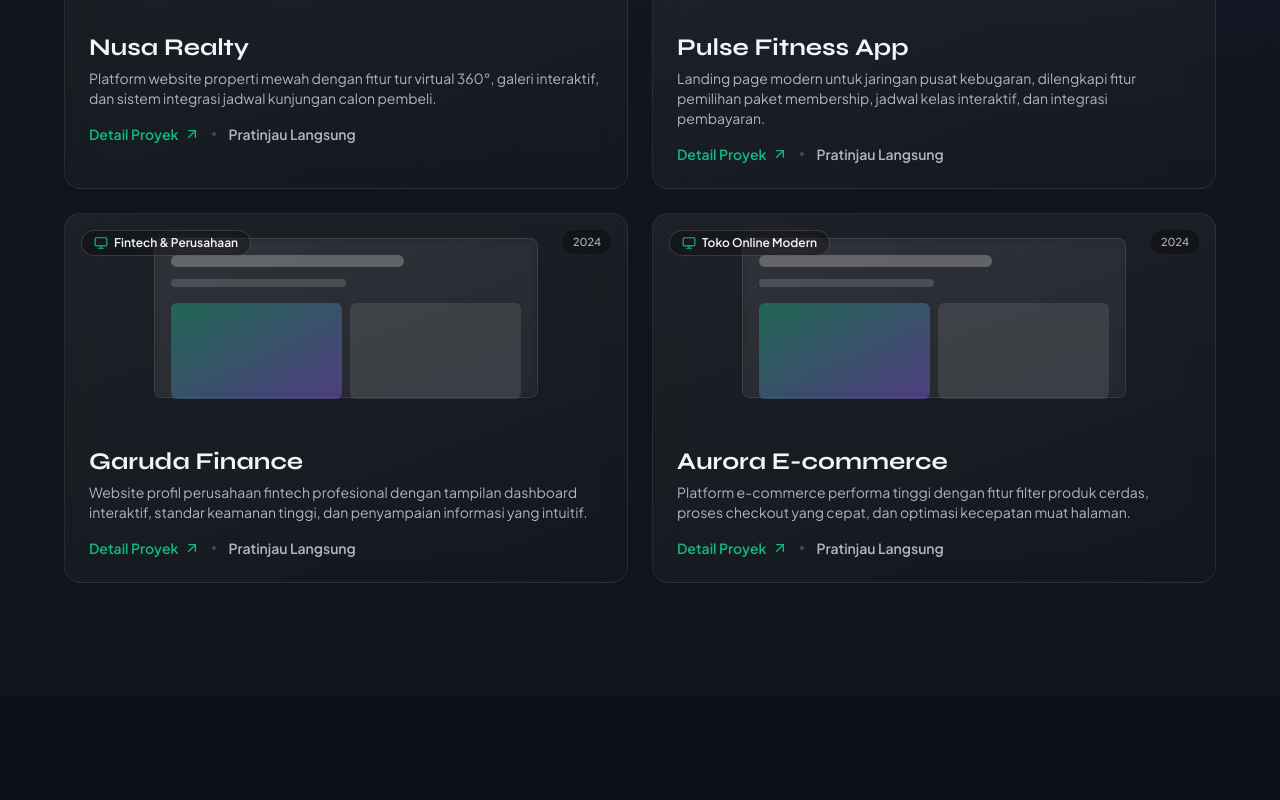
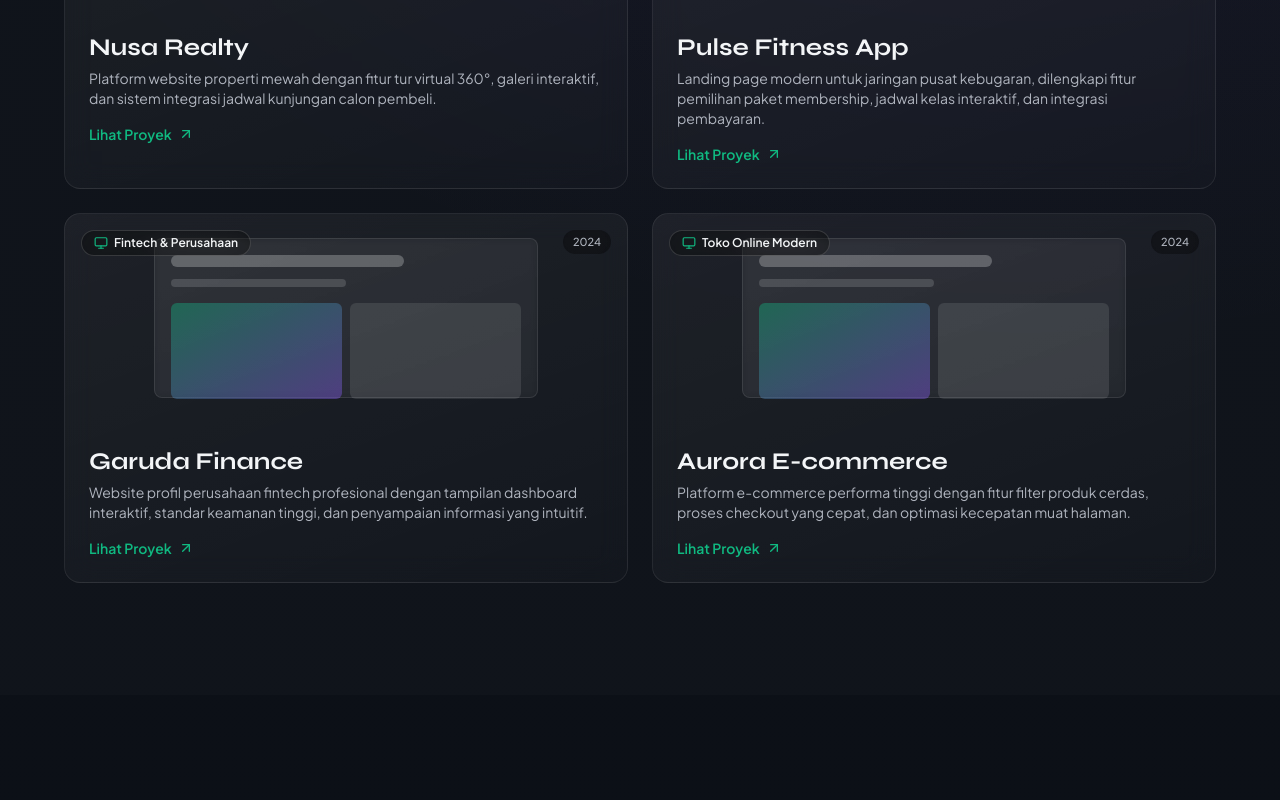
Before and after one commit to acoe018203-ui/webcraft-studio, a Next.js app: page / in a window 1280 px wide. Shown: the part 2420-3220 px from the top of the page. Built offline with nearby package versions, Linux system fonts and the light colour scheme.

Commit message:
Fix: hapus tombol link ganda pada portofolio

```diff
--- a/components/Portfolio.tsx
+++ b/components/Portfolio.tsx
@@ -78,19 +78,14 @@ export default function Portfolio() {
                   </div>
                 </div>
 
-                <div className="flex items-center gap-3">
+                <div className="flex items-center">
                   <a
                     href={project.liveUrl}
+                    target="_blank"
+                    rel="noopener noreferrer"
                     className="inline-flex items-center gap-1.5 text-sm font-semibold text-emerald transition-colors hover:text-violet"
                   >
-                    Detail Proyek <ArrowUpRight className="h-4 w-4" />
-                  </a>
-                  <span className="h-1 w-1 rounded-full bg-white/20" />
-                  <a
-                    href={project.liveUrl}
-                    className="inline-flex items-center gap-1.5 text-sm font-semibold text-muted-foreground transition-colors hover:text-foreground"
-                  >
-                    Pratinjau Langsung
+                    Lihat Proyek <ArrowUpRight className="h-4 w-4" />
                   </a>
                 </div>
               </div>
--- a/components/Testimonials.tsx
+++ b/components/Testimonials.tsx
@@ -61,9 +61,7 @@ export default function Testimonials() {
                 </span>
                 <div>
                   <div className="font-semibold">{t.name}</div>
-                  <div className="text-sm text-muted-foreground">
-                    {t.role} · {t.company}
-                  </div>
+                  <div className="text-sm text-muted-foreground">{t.company}</div>
                 </div>
               </figcaption>
             </motion.figure>
--- a/lib/data-social.ts
+++ b/lib/data-social.ts
@@ -84,7 +84,6 @@ export const plans: Plan[] = [
 export interface Testimonial {
   quote: string;
   name: string;
-  role: string;
   company: string;
   avatar: string;
 }
@@ -94,7 +93,6 @@ export const testimonials: Testimonial[] = [
     quote:
       "Desain website sangat bersih dan sesuai standar brand kami. Proses pengerjaan tepat waktu dan tim sangat komunikatif.",
     name: "Hendra Wijaya",
-    role: "Founder",
     company: "Nusa Realty",
     avatar: "HW",
   },
@@ -102,7 +100,6 @@ export const testimonials: Testimonial[] = [
     quote:
       "Kecepatan muat halaman dan alur pemesanan di website baru kami meningkat pesat. Pengunjung merasa jauh lebih nyaman.",
     name: "Maya Putri",
-    role: "Marketing Lead",
     company: "Pulse Fitness",
     avatar: "MP",
   },
@@ -110,7 +107,6 @@ export const testimonials: Testimonial[] = [
     quote:
       "Sangat puas dengan hasil akhir. Tampilan profesional dan integrasi WhatsApp memudahkan calon klien menghubungi kami secara langsung.",
     name: "Budi Santoso",
-    role: "Direktur",
     company: "Garuda Finance",
     avatar: "BS",
   },
```
